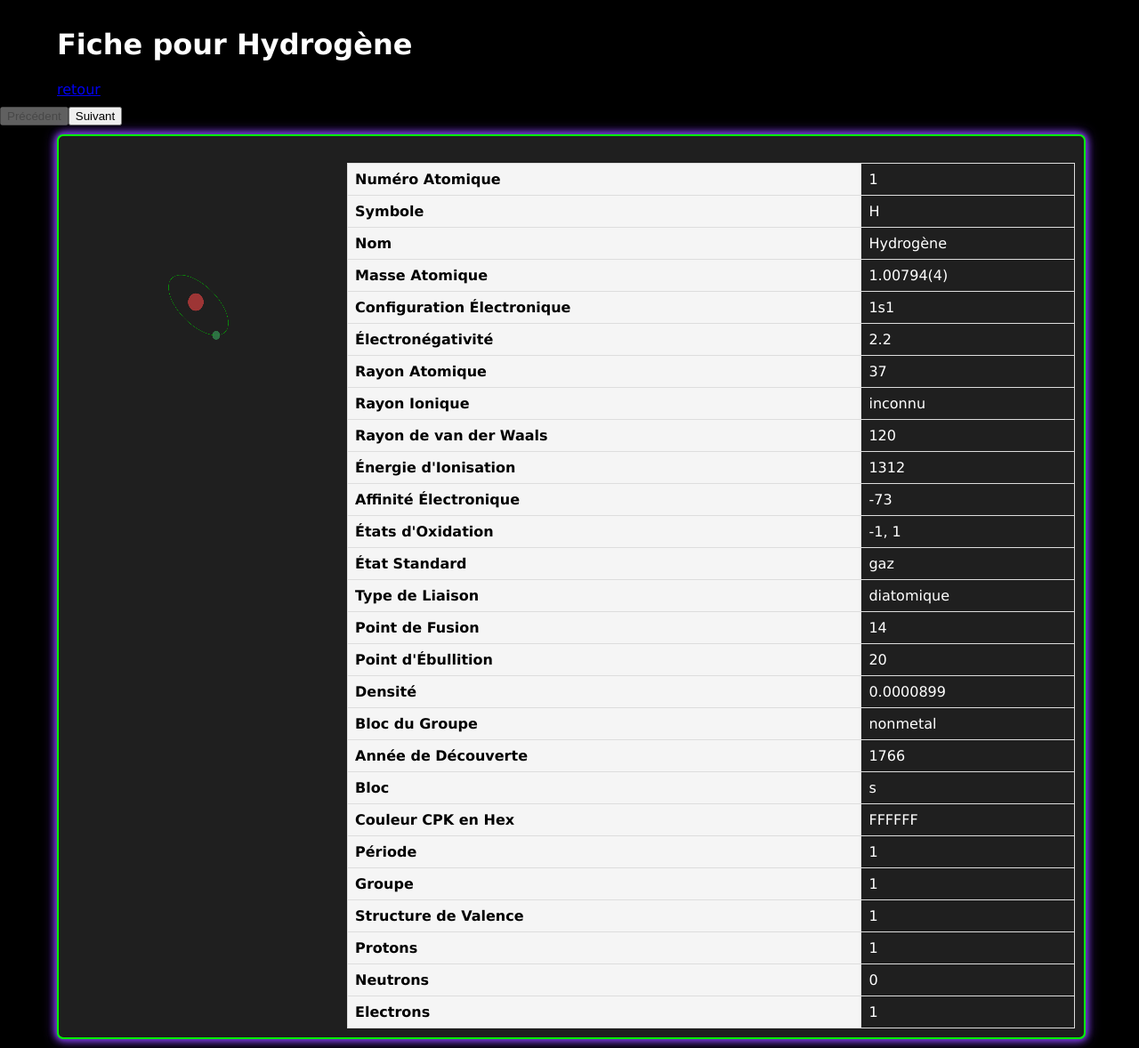
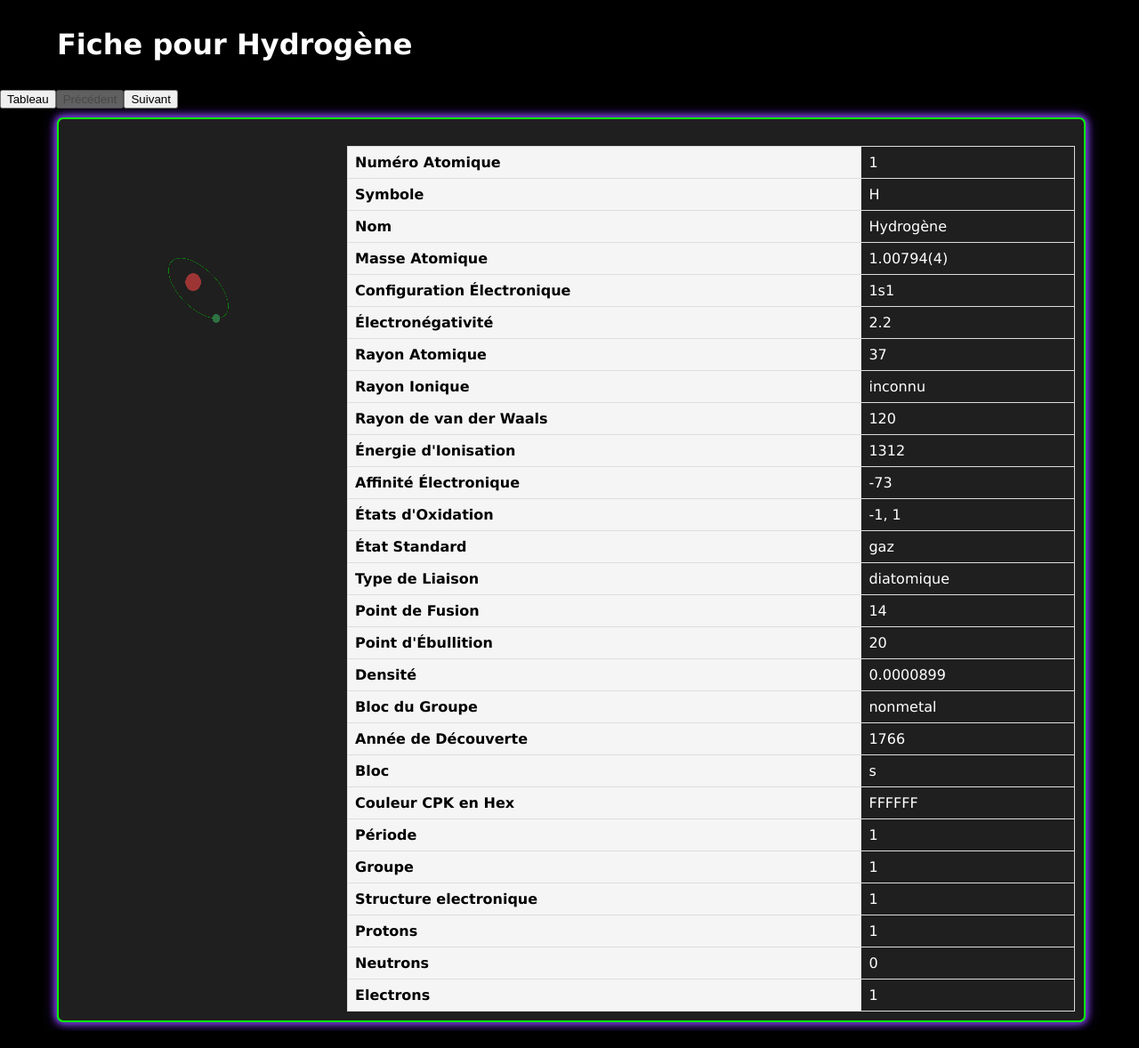
Before and after one commit to SonicDarkSly/periodic-elements-table, a Next.js app: page /elements/1 in a window 1280 px wide. Shown: the whole page at 89% size. Built offline with nearby package versions, Linux system fonts and the light colour scheme.

Commit message:
integrate navigation in element page for next / previous element

```diff
--- a/src/app/(pages)/elements/[id]/page.jsx
+++ b/src/app/(pages)/elements/[id]/page.jsx
@@ -8,18 +8,17 @@ import NavigationButtons from "../../../components/NavigationButtons";
 const ElementPage = () => {
   const params = useParams();
 
-  const id = params.id
+  const id = params.id;
   const [element, setElement] = useState({});
 
   const [loading, setLoading] = useState(false);
 
   const fetchElements = async () => {
     try {
-      setLoading(true)
+      setLoading(true);
       const response = await fetch(`/api/elements/getOneElement?number=${id}`);
       const data = await response.json();
       setElement(data);
-
     } catch (error) {
       console.error("Error fetching elements:", error);
     }
@@ -33,17 +32,12 @@ const ElementPage = () => {
     <div className="page-element">
       <div className="header">
         <h1>Fiche pour {element.name}</h1>
-        <a href="/home">retour</a>
       </div>
 
       <NavigationButtons id={parseInt(id)} />
 
       <div className="body">
-
-        {
-          loading
-
-          ?
+        {loading ? (
           <div className="container-animation neon-border">
             {element && (
               <AtomAnimation
@@ -61,7 +55,7 @@ const ElementPage = () => {
                     <tr key={key}>
                       <td>
                         {key === "electronLayers"
-                        ? "Structure de Valence"
+                          ? "Structure electronique"
                           : key === "atomicNumber"
                           ? "Numéro Atomique"
                           : key === "symbol"
@@ -117,9 +111,7 @@ const ElementPage = () => {
                           : key}
                       </td>
                       <td>
-                      {key === "electronLayers"
-                        ? value.join(", ")
-                        : value}
+                        {key === "electronLayers" ? value.join(", ") : value}
                       </td>
                     </tr>
                   ))}
@@ -127,12 +119,9 @@ const ElementPage = () => {
               </table>
             </div>
           </div>
-
-          :
+        ) : (
           <div>chargement</div>
-
-        }
-
+        )}
       </div>
     </div>
   );
--- a/src/app/api/elements/getAllElements/route.ts
+++ b/src/app/api/elements/getAllElements/route.js
@@ -7,6 +7,6 @@
 import { NextRequest, NextResponse } from 'next/server';
 import data from '../../../parameters/elements-list.json';
 
-export async function GET(request: NextRequest) {
+export async function GET(request) {
   return NextResponse.json(data);
 }
--- a/src/app/api/elements/getOneElement/route.ts
+++ b/src/app/api/elements/getOneElement/route.js
@@ -7,11 +7,11 @@
 import { NextRequest, NextResponse } from "next/server";
 import data from "../../../parameters/elements-list.json";
 
-export async function GET(request: NextRequest) {
+export async function GET(request) {
   const atomicNumberParam = request.nextUrl.searchParams.get("number");
 
   if (atomicNumberParam !== null) {
-    const atomicNumber: number = parseInt(atomicNumberParam, 10);
+    const atomicNumber = parseInt(atomicNumberParam, 10);
 
     const element = data.list.find(
       (elmt) => elmt.atomicNumber === atomicNumber
--- a/src/app/components/AtomAnimation.jsx
+++ b/src/app/components/AtomAnimation.jsx
@@ -181,9 +181,9 @@ const AtomAnimation = React.memo(
         let posZ = 0;
 
         if (protonCount <= 4) {
-          posX = (Math.random() - 0.5) * 1.5;
-          posY = (Math.random() - 0.5) * 1.5;
-          posZ = (Math.random() - 0.5) * 1.5;
+          posX = (Math.random() - 0.5) * 3;
+          posY = (Math.random() - 0.5) * 3;
+          posZ = (Math.random() - 0.5) * 3;
         } else {
           posX = (Math.random() - 0.5) * 6;
           posY = (Math.random() - 0.5) * 6;
@@ -209,9 +209,9 @@ const AtomAnimation = React.memo(
 
         // position des neutrons differente si < 4
         if (neutronCount <= 4) {
-          posX = (Math.random() - 0.5) * 1.5;
-          posY = (Math.random() - 0.5) * 1.5;
-          posZ = (Math.random() - 0.5) * 1.5;
+          posX = (Math.random() - 0.5) * 3;
+          posY = (Math.random() - 0.5) * 3;
+          posZ = (Math.random() - 0.5) * 3;
         } else {
           posX = (Math.random() - 0.5) * 6;
           posY = (Math.random() - 0.5) * 6;
--- a/src/app/components/NavigationButtons.jsx
+++ b/src/app/components/NavigationButtons.jsx
@@ -1,5 +1,4 @@
 const NavigationButtons = ({ id }) => {
-
   const goToPrevious = () => {
     if (id > 1) {
       window.location.href = `/elements/${id - 1}`;
@@ -12,8 +11,13 @@ const NavigationButtons = ({ id }) => {
     }
   };
 
+  const goToTable = () => {
+    window.location.href = `/table`;
+  };
+
   return (
     <div className="navigation-buttons">
+      <button onClick={goToTable}>Tableau</button>
       <button onClick={goToPrevious} disabled={id === 1}>
         Précédent
       </button>
--- /dev/null
+++ b/src/app/layout.jsx
@@ -0,0 +1,14 @@
+import './styles/style.css'
+
+export const metadata = {
+  title: "Create Next App",
+  description: "Generated by create next app",
+};
+
+export default function RootLayout({ children }) {
+  return (
+    <html lang="fr">
+      <body>{children}</body>
+    </html>
+  );
+}
--- a/src/app/layout.tsx
+++ /dev/null
@@ -1,15 +0,0 @@
-import type { Metadata } from "next";
-import './styles/style.css'
-
-export const metadata: Metadata = {
-  title: "Create Next App",
-  description: "Generated by create next app",
-};
-
-export default function RootLayout({ children }: { children: React.ReactNode }) {
-  return (
-    <html lang="en">
-      <body>{children}</body>
-    </html>
-  );
-}
```
Also changed, not shown: tsconfig.json (deleted, +0 -28 lines), src/app/(pages)/table/page.jsx (renamed from src/app/(pages)/home/page.jsx), src/app/parameters/elements-list.json. Lines whose indentation alone changed are shown as unchanged.
